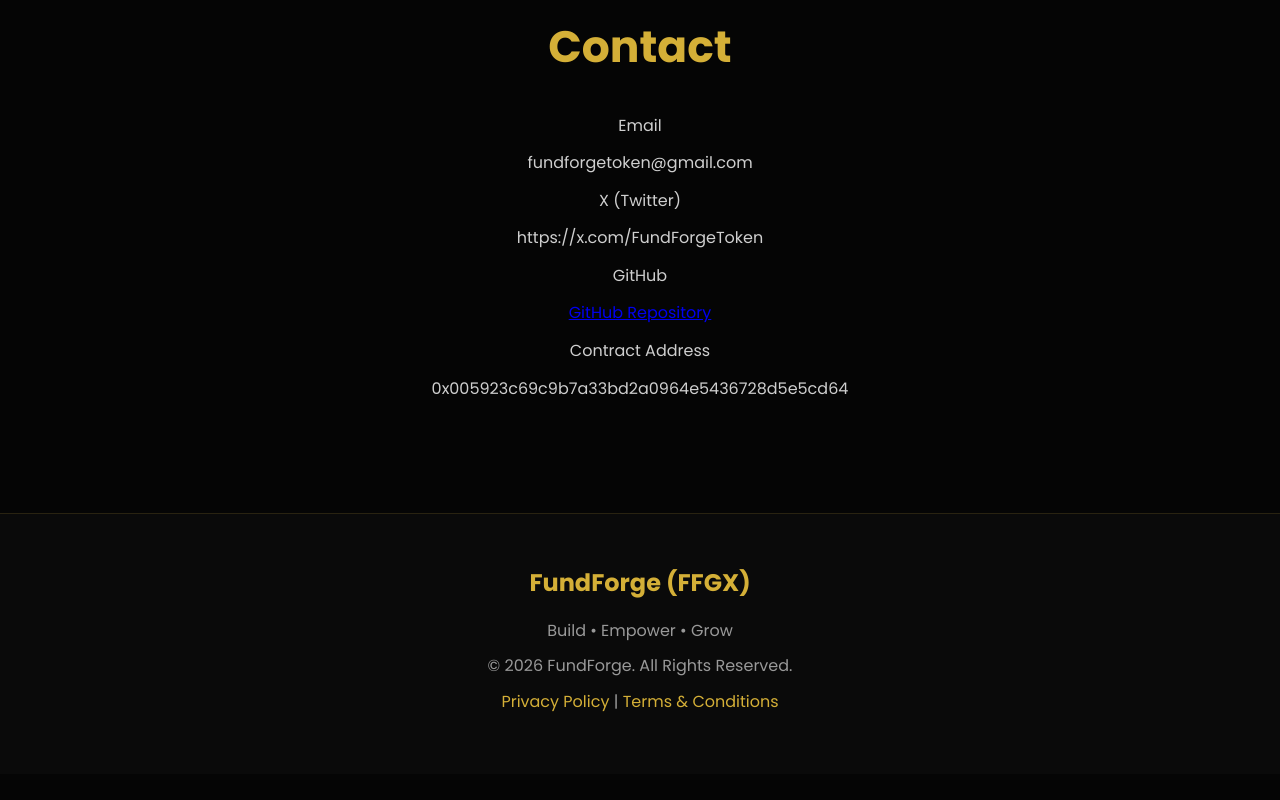
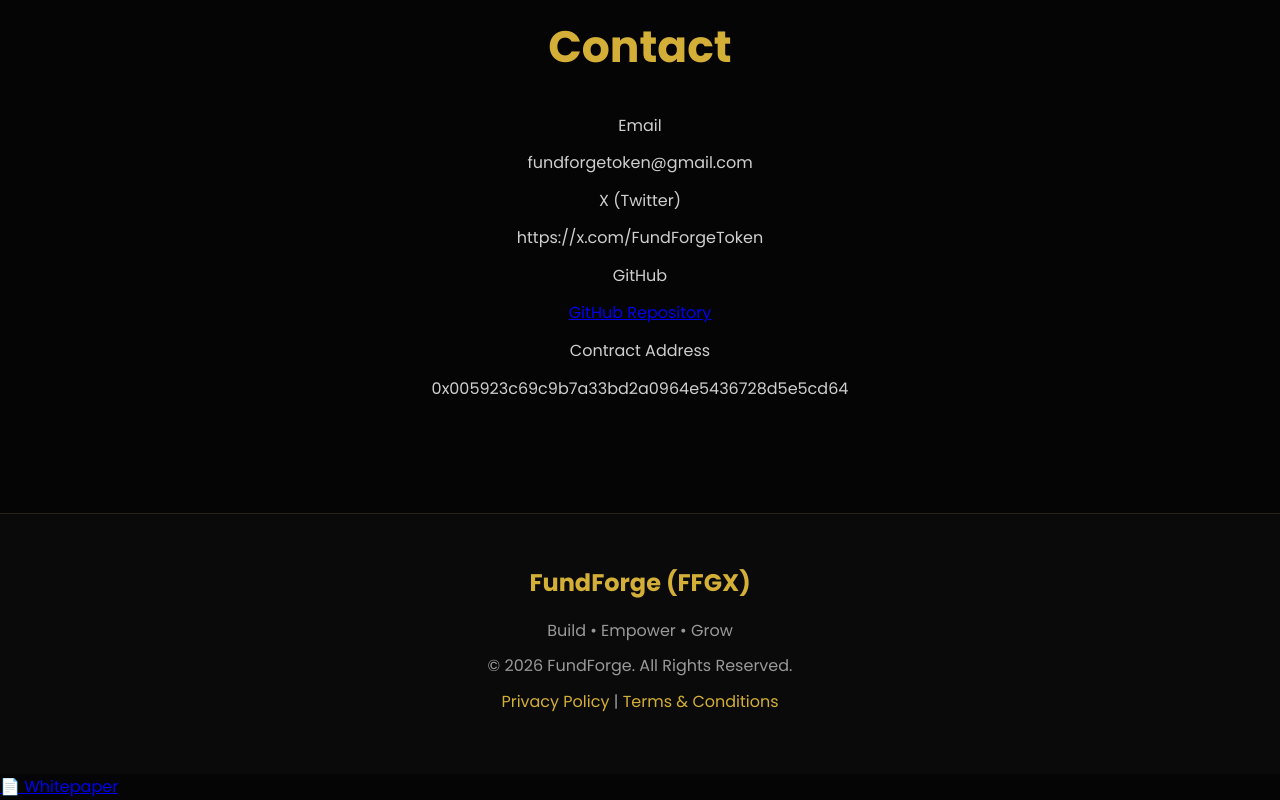
Before and after one commit to deepgawai24/FundForge, a plain HTML site: page index.html in a window 1280 px wide. Shown: the part 5551-6351 px from the top of the page. Before the commit the page ends 6325 px from the top, so only its background shows below. Drawn offline with Linux system fonts and the light colour scheme.

Commit message:
Add link to whitepaper in index.html

```diff
--- a/index.html
+++ b/index.html
@@ -586,4 +586,6 @@ Terms & Conditions
 
 </body>
 
+<a href="pages/whitepaper.html">📄 Whitepaper</a>
+
 </html>
```
